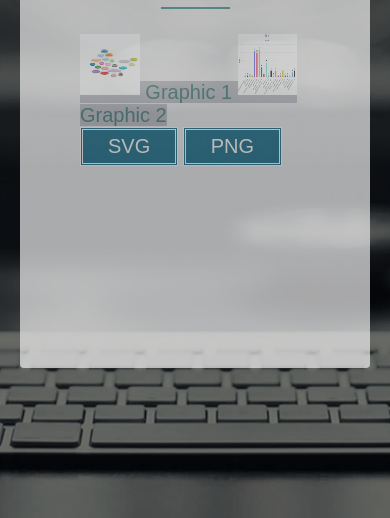
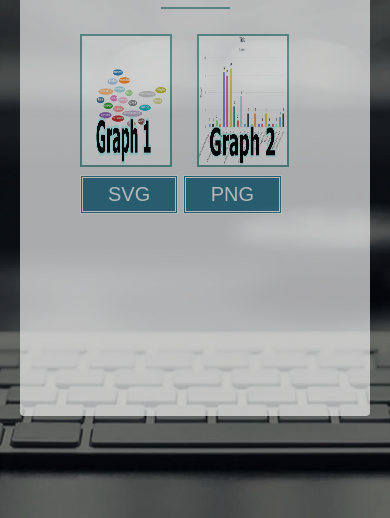
Before and after one commit to TurcanuRazvan/HiVi, a browser extension: page index.html in a window 390 px wide. Both pictures are taken after a click on the button "Graphics". Shown: the part 326-844 px from the top of the page. Drawn offline with Linux system fonts and the light colour scheme.

Commit message:
style-error-css-html-responsive

```diff
--- a/asset/CSSstyle/style.css
+++ b/asset/CSSstyle/style.css
@@ -189,19 +189,21 @@ section{
   }
 
   .grafice img{
-    width: 26%;
-    height: 61px;
-      cursor: pointer;
-      margin-top: 2%;
-      margin-bottom: 2%;
+    width: 40%;
+    margin-right: 9%;
+    height: 133px;
+    cursor: pointer;
+    margin-top: 2%;
+    margin-bottom: 2%;
+    border: 2px solid #62a29e;
   }
-  .grafice{
+  /* .grafice{
     color: #5f8d89;
     font-size: 20px;
     margin-bottom: 3%;
     background-color: #c2c4c9;
 
-  }
+  } */
 
   #select-graphics>div{
     display: inline;
--- a/asset/script/graph.js
+++ b/asset/script/graph.js
@@ -280,7 +280,7 @@ hivi.graph = (function (window, document) {
         a.href = url;
         a.download = "graph.svg";
         a.click();
-        DomURL.URL.revokeObjectURL(url);
+        DomURL.revokeObjectURL(url);
     }
 
 
--- a/index.html
+++ b/index.html
@@ -59,12 +59,12 @@
 			<div class="separator"></div>
 			<div id="select-graphics">
 				<div id="graphic1" class="grafice">
-					<img alt="Graph 1" src="asset/image/graph(17).png" />
-					<span>Graphic 1</span>
+					<img alt="Graph 1" src="asset/image/graph11.png" />
+					<!-- <span>Graphic 1</span> -->
 				</div>
 				<div id="graphic2" class="grafice">
-					<img alt="Graph 2" src="asset/image/graf2.png" />
-					<span>Graphic 2</span>
+					<img alt="Graph 2" src="asset/image/graf22.png" />
+					<!-- <span>Graphic 2</span> -->
 				</div>
 			</div>
 
```
Also changed, not shown: popup.html (+14 -1 lines), asset/image/graf22.png (added), asset/image/graph11.png (added).
